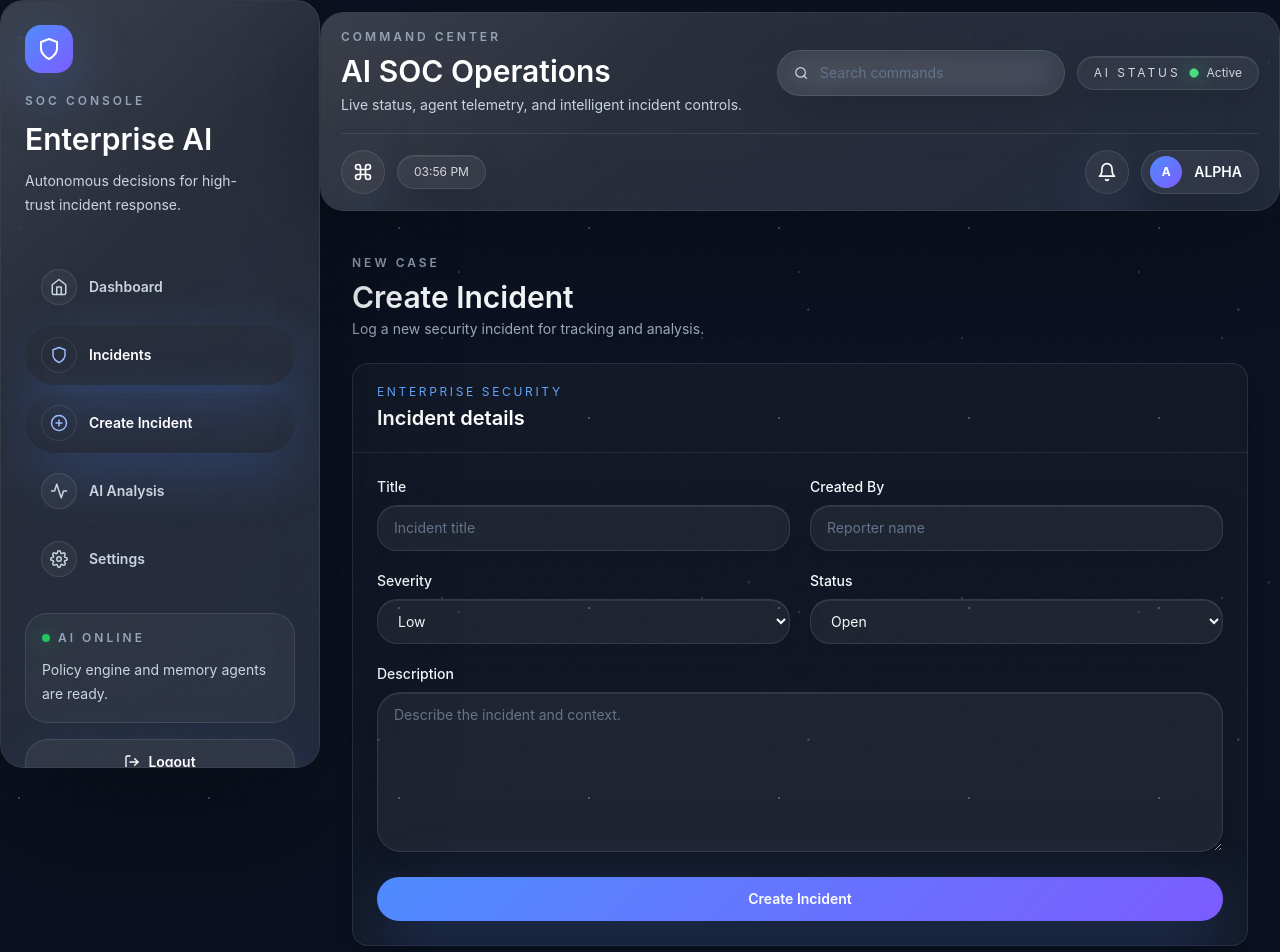
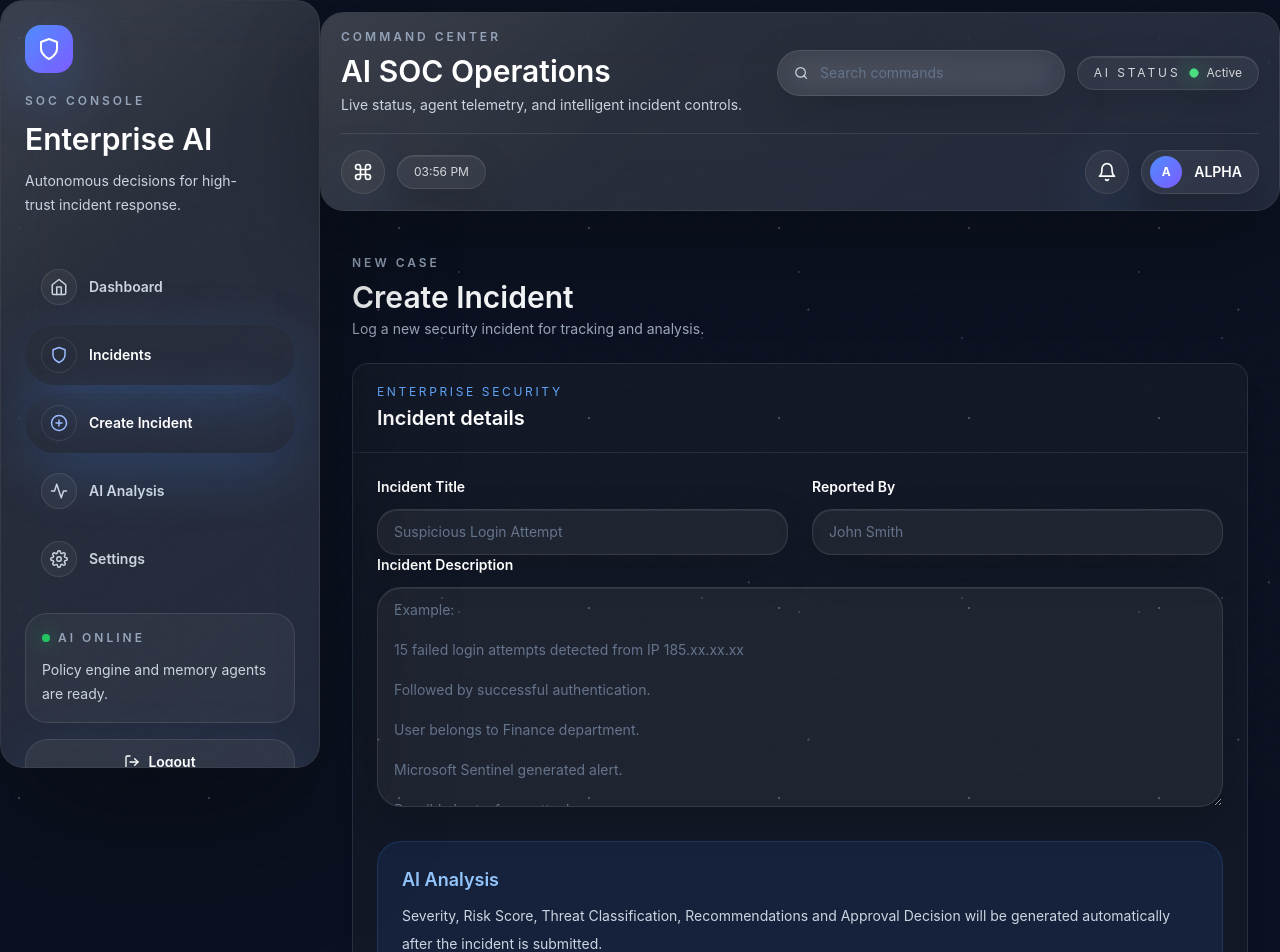
Before and after one commit to mythrimutyapu7/enterprise-decision-platform, a React (Vite) app in the folder frontend/: page /incidents/new in a window 1280 px wide. Shown: the top 952 px of the page. Built offline with nearby package versions, Linux system fonts and the light colour scheme; sample sign-in values are in the browser's storage.

Commit message:
create incident

```diff
--- a/frontend/src/pages/CreateIncidentPage.tsx
+++ b/frontend/src/pages/CreateIncidentPage.tsx
@@ -50,73 +50,95 @@ const CreateIncidentPage = () => {
         <p className="mt-1 text-sm text-muted">Log a new security incident for tracking and analysis.</p>
       </div>
       <Card title="Incident details">
-        <form onSubmit={handleSubmit} className="grid gap-5">
-          <div className="grid gap-5 sm:grid-cols-2">
-            <label className="block text-sm text-muted">
-              <span className="mb-2 block font-medium text-text">Title</span>
+        <form onSubmit={handleSubmit} className="space-y-7">
+
+  <div className="grid gap-6 md:grid-cols-2">
+
+    <label>
+      <span className="mb-3 block text-sm font-semibold text-white">
+        Incident Title
+      </span>
+
       <input
         value={form.title}
-                onChange={handleChange('title')}
+        onChange={handleChange("title")}
         className="glass-field"
-                placeholder="Incident title"
+        placeholder="Suspicious Login Attempt"
       />
     </label>
-            <label className="block text-sm text-muted">
-              <span className="mb-2 block font-medium text-text">Created By</span>
+
+    <label>
+      <span className="mb-3 block text-sm font-semibold text-white">
+        Reported By
+      </span>
+
       <input
         value={form.createdBy}
-                onChange={handleChange('createdBy')}
+        onChange={handleChange("createdBy")}
         className="glass-field"
-                placeholder="Reporter name"
+        placeholder="John Smith"
       />
     </label>
+
   </div>
-          <div className="grid gap-5 sm:grid-cols-2">
-            <label className="block text-sm text-muted">
-              <span className="mb-2 block font-medium text-text">Severity</span>
-              <select
-                value={form.severity}
-                onChange={handleChange('severity')}
-                className="glass-field"
-              >
-                <option value="low">Low</option>
-                <option value="medium">Medium</option>
-                <option value="high">High</option>
-                <option value="critical">Critical</option>
-              </select>
+
+  <label>
+
+    <span className="mb-3 block text-sm font-semibold text-white">
+      Incident Description
+    </span>
+
+    <textarea
+      rows={8}
+      value={form.description}
+      onChange={handleChange("description")}
+      className="glass-field min-h-[220px] rounded-3xl"
+      placeholder={`Example:
+
+15 failed login attempts detected from IP 185.xx.xx.xx
+
+Followed by successful authentication.
+
+User belongs to Finance department.
+
+Microsoft Sentinel generated alert.
+
+Possible brute-force attack.`}
+    />
+
   </label>
-            <label className="block text-sm text-muted">
-              <span className="mb-2 block font-medium text-text">Status</span>
-              <select
-                value={form.status}
-                onChange={handleChange('status')}
-                className="glass-field"
-              >
-                <option value="open">Open</option>
-                <option value="in_progress">In Progress</option>
-                <option value="resolved">Resolved</option>
-                <option value="closed">Closed</option>
-              </select>
-            </label>
+
+  <div className="rounded-3xl border border-blue-500/20 bg-blue-500/10 p-6">
+
+    <h3 className="text-lg font-semibold text-blue-300">
+      AI Analysis
+    </h3>
+
+    <p className="mt-2 text-sm leading-7 text-slate-300">
+
+      Severity, Risk Score, Threat Classification,
+      Recommendations and Approval Decision
+      will be generated automatically after
+      the incident is submitted.
+
+    </p>
+
   </div>
-          <label className="block text-sm text-muted">
-            <span className="mb-2 block font-medium text-text">Description</span>
-            <textarea
-              value={form.description}
-              onChange={handleChange('description')}
-              rows={6}
-              className="glass-field min-h-40 rounded-[24px]"
-              placeholder="Describe the incident and context."
-            />
-          </label>
-          {error && <div className="rounded-[20px] border border-critical/20 bg-critical/10 px-4 py-3 text-sm text-red-200 shadow-[0_0_34px_rgba(239,68,68,0.12)]">{error}</div>}
+
+  {error && (
+    <div className="rounded-2xl border border-red-500/30 bg-red-500/10 p-4 text-red-300">
+      {error}
+    </div>
+  )}
+
   <button
     type="submit"
-            className="primary-button w-full"
     disabled={isLoading}
+    className="primary-button w-full h-14 text-lg"
   >
-            {isLoading ? <Loader /> : 'Create Incident'}
+    {isLoading ? "Creating Incident..." : "Submit Incident"}
   </button>
+
 </form>
       </Card>
     </motion.div>
```
Lines whose indentation alone changed are shown as unchanged.
